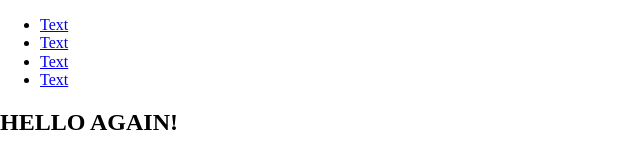
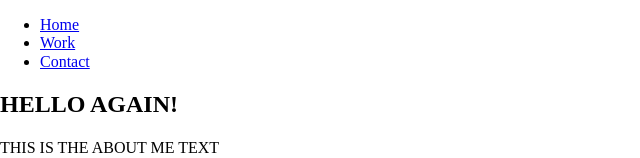
Before and after one commit to EndyBoi/Group_Project_Portfolio-01, a plain HTML site: page about.htm in a window 1280 px wide. Shown: the top 158 px of the page, without its empty margins (0-640 px from the left). Drawn offline with Linux system fonts and the light colour scheme.

Commit message:
added to JS and adjusted HTM files.

```diff
--- a/about.htm
+++ b/about.htm
@@ -11,12 +11,13 @@
 <!-- TOP NAVIGATION -->
     <div id="main-nav">
         <ul class="top-nav">
-            <li><a href="#">Text</a></li>
-            <li><a href="#">Text</a></li>
-            <li><a href="#">Text</a></li>
-            <li><a href="#">Text</a></li>
+            <li><a href="index.htm">Home</a></li>
+            <!-- <li><a href="about.htm">About Me</a></li> -->
+            <li><a href="#work">Work</a></li>
+            <li><a href="#contact">Contact</a></li>
         </ul>
     </div>
+
 <!-- ABOUT ME -->
     <section id="about-body">
         <div class="about-text">
```
Also changed, not shown: index.htm (+5 -5 lines), js/main.js (+9 -0 lines), work/case01.htm (+4 -4 lines).
